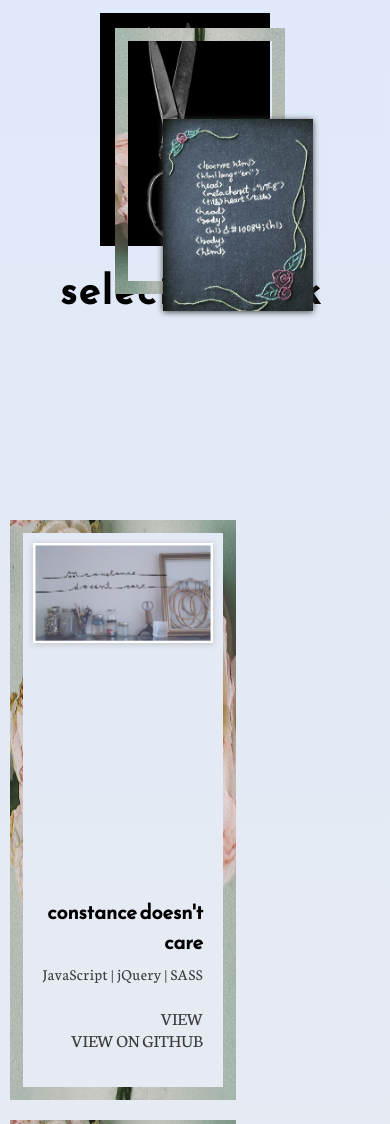
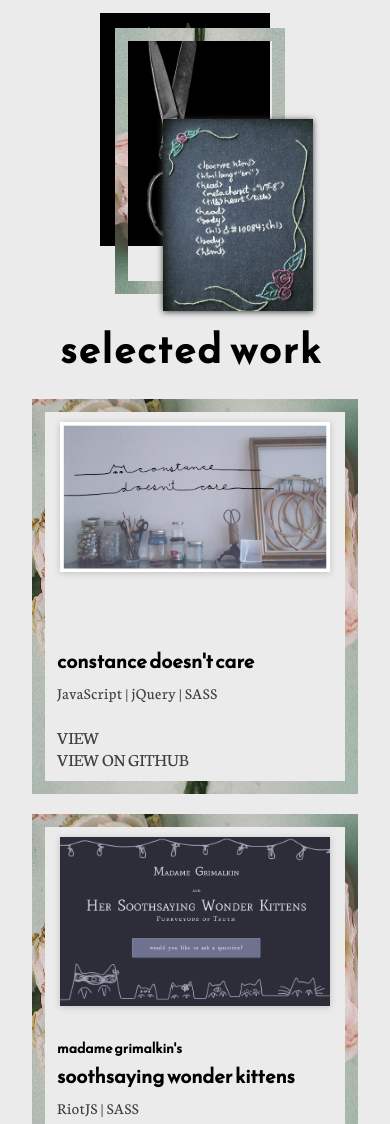
Before and after one commit to lindsaywoods/portfolio, a website: page index.html in a window 390 px wide. Shown: the part 761-1885 px from the top of the page. Drawn offline with nearby package versions, Linux system fonts and the light colour scheme; some packages are replaced by stand-ins of ours; a script that the page names is missing.

Commit message:
updating styles and layouts

```diff
--- a/index.html
+++ b/index.html
@@ -57,11 +57,9 @@
               <img src="/styles/assets/HTMLembroidery2.jpg" alt="">
             </div>
           </div>
-        <!-- <div class="aboutMeBorder colourBorder"> -->
-                </div>
         </div>
         <!-- beginning of portfolio section -->
-        <h2 class="sectionHeader portHeader">selected work</h2>
+        <h2 class="sectionHeader sectionHeader portHeader">selected work</h2>
         <div class="portSection">
           <div class="portItem portItem1">
             <div class="portItemImageContainer">
@@ -72,10 +70,7 @@
             <div class="portItemDesc">
               <h2 class="portTitle">Constance Doesn't Care</h2>
               <ul class="portList">
-                <!-- <li class="desc" > website dedicated to embroidery </li> -->
                 <li>JavaScript | jQuery | SASS </li>
-                <!-- <li>responsive</li> -->
-                <!-- <li>- includes some charming cat photos</li> -->
               </ul>
               <div class="viewLinksContainer">
                 <p><a target="_blank" href="http://www.constancedoesntcare.com">view</a></p>
@@ -92,10 +87,7 @@
             <div class="portItemDesc">
                 <h2 class="portTitle grimTitle"> <span class="grimSpan">Madame Grimalkin's</span> <br> Soothsaying Wonder Kittens</h2>
                 <ul class="portList">
-                    <!-- <li class="desc">psychic kittens answer your most pressing yes or no questions</li> -->
                     <li>RiotJS | SASS</li>
-                    <!-- <li>fully responsive</li> -->
-                    <!-- <li>- pretty fun</li> -->
                 </ul>
                 <div class="viewLinksContainer">
                   <p><a target="_blank"href="https://lindsaywoods.github.io/grimalkinRiot/">view</a></p>
@@ -113,10 +105,7 @@
               <h2 class="portTitle">
                 Living & Styling</h2>
               <ul class="portList">
-                <!-- <li class="desc">template website for a flower shop</li> -->
                 <li>PSD conversion</li>
-                <!-- <li>fully responsive</li> -->
-                <!-- <li>psd conversion</li> -->
               </ul>
               <div class="viewLinksContainer">
                 <p><a href="https://lindsaywoods.github.io/livingAndStyling/" target="_blank">view</a></p>
@@ -133,11 +122,8 @@
             <div class="portItemDesc">
               <h2 class="portTitle">stick poke or die</h2>
               <ul class="portList">
-                <!-- <li class="desc">a stick poke tattoo idea generator</li> -->
                 <li>JavaScript | jQuery | SASS | API</li>
-                <!-- <li>fully responsive</li> -->
                 <li>made in partnership with <a target="_blank" id="brent" href="http://www.brentcarabott.ca">brent carabott</a></li>
-                <!-- <li>- quite amusing</li> -->
               </ul>
               <div class="viewLinksContainer">
                 <p><a href="https://lindsaywoods.github.io/stickPoke/src/" target="_blank">view</a></p>
@@ -180,11 +166,11 @@
                   <a href="https://lindsaywoods.github.io/lindslist/" target="_blank">view live</a>
                 </p>
               </div>
-            </div> -->
-          <!-- </div>  -->
+            </div>
+          </div> -->
         </div>
         <!-- beginning of skills list -->
-        <!-- <div class="skillsSection">
+        <div class="skillsSection">
           <ul class="iconList">
             <div class="topIconList">
               <li class="iconListli">
@@ -264,15 +250,15 @@
                 </svg>
                 <p class="skillIcon">Sass</p>
               </li>
-              <li>
+              <!-- <li>
                 <svg class="vsCodeIcon" viewBox="0 0 128 128">
                   <path class="a" d="M95 2.3l30.5 12.3v98.7L94.8 125.7 45.8 77l-31 24.1L2.5 94.9V33.1l12.3-5.9 31 24.3ZM14.8 45.7V83.2l18.5-19Zm48.1 18.5L94.8 89.3V39Z"></path>
                 </svg>
                 <p class="skillIcon">VS Code</p>
-              </li>
+              </li> -->
             </div>
           </ul>
-        </div> -->
+        </div>
         <!-- beginning of contact section -->
         <section class="contactSection">
           <div class="contactForm">
@@ -315,11 +301,11 @@
 
             </form>
           </div>
-          <!-- <div class="contactImageBorder">
+          <div class="contactImageBorder">
             <div class="contactImage"></div>
-          </div> -->
+          </div>
         </section>
-      <!-- </div> -->
+      </div>
     </main>
     <a href="#header" class="scrollButton">scroll to top</a>
     <footer>
--- a/styles/style.css
+++ b/styles/style.css
@@ -132,7 +132,7 @@ legend, button::-moz-focus-inner, input::-moz-focus-inner {
   box-sizing: border-box; }
 
 body {
-  background: linear-gradient(0deg, #ebebeb 0%, #ececec 43%, #dbe8ff 100%); }
+  background: #ebebeb; }
 
 .wrapper {
   max-width: 1000px;
@@ -287,6 +287,7 @@ header {
   letter-spacing: 2px; }
 
 .portHeader {
+  margin-top: 15%;
   text-align: left;
   padding-left: 20px;
   margin-bottom: 10px; }
@@ -391,7 +392,10 @@ header {
 
 .portSection {
   display: flex;
-  flex-wrap: wrap; }
+  flex-wrap: wrap;
+  justify-content: space-around;
+  max-width: 900px;
+  margin: 0 auto; }
   .portSection p {
     text-align: left; }
 
@@ -429,7 +433,9 @@ header {
 
 .portItem1 {
   display: flex;
-  margin-top: 40px; }
+  margin-top: 40px;
+  min-width: 40%;
+  justify-content: center; }
 
 .portTitle {
   flex-direction: column;
@@ -483,12 +489,10 @@ header {
     margin-top: 5%; } }
 
 @media (max-width: 850px) {
-  .portItem1Image {
-    width: 200px;
-    height: 400px; }
   .portImage1 {
-    width: 250px;
-    top: 43%; }
+    width: 90%;
+    left: 5%;
+    top: 4%; }
   .scissorsIcon {
     width: 70px; }
   .portTitle {
@@ -496,15 +500,11 @@ header {
     margin-bottom: 5px; }
   .portItemDesc {
     justify-content: center;
-    text-align: right; }
+    left: 4%; }
     .portItemDesc li {
       font-size: 16px; }
   .portItem1 {
     justify-content: space-between; }
-  .portSection p {
-    text-align: right; }
-  .viewLinksContainer p {
-    text-align: right; }
   .wipTitleh2 {
     margin-top: 20px; } }
 
@@ -518,11 +518,9 @@ header {
     border: 13px solid;
     border-image: url("/styles/assets/daria-shevtsova-57355.jpg") 30 30;
     align-content: center;
-    margin: 50px;
-    height: 700px; }
+    margin: 50px; }
   .portItemDesc {
-    padding-right: 20px;
-    padding-bottom: 20px; }
+    padding-right: 20px; }
   .portItem1Image {
     border: none; }
   .portItem1Image img {
@@ -543,7 +541,7 @@ header {
   .portItemImageContainer {
     height: 200px; }
   .portItem1 {
-    height: 580px; } }
+    height: 395px; } }
 
 @media (max-width: 400px) {
   .portItem {
@@ -556,7 +554,6 @@ header {
 .portItemDesc {
   justify-content: center;
   position: absolute;
-  left: 7%;
   bottom: 3%; }
 
 .portList {
@@ -578,7 +575,7 @@ header {
   justify-content: center;
   flex-direction: column;
   max-width: 90%;
-  margin: 0 40px 0; }
+  margin: 10% 40px 0; }
   .iconList ul {
     margin-top: 80px; }
   .iconList svg {
@@ -628,15 +625,12 @@ header {
     display: none; } }
 
 .contactSection {
-  display: flex;
-  justify-content: space-around;
   margin-top: 100px; }
 
 .contactForm {
   text-align: left;
   display: flex;
   flex-direction: column;
-  max-width: 50%;
   align-items: center; }
   .contactForm p {
     margin-bottom: 30px; }
@@ -679,7 +673,8 @@ form {
   flex-direction: column;
   align-content: center;
   margin-top: 30px;
-  font-size: 20px; }
+  font-size: 20px;
+  width: 80%; }
 
 .form {
   border: none;
@@ -721,7 +716,7 @@ label {
   .formName, .formEmail {
     width: 70%; }
   form {
-    max-width: 170%; } }
+    width: 100%; } }
 
 @media (max-width: 500px) {
   .formName, .formEmail {
--- a/styles/styles.scss
+++ b/styles/styles.scss
@@ -3,10 +3,7 @@
 
 
 body {
-	// background: $backgroundColour;
-// background: linear-gradient(0deg, rgba(235,235,235,1) 0%, rgba(26,35,52,1) 20%, rgba(26,35,52,1) 100%); \
-// background: linear-gradient(0deg, rgba(235,235,235,1) 0%, rgba(236,236,236,1) 43%, darken(#ededed, 290%));
-background: linear-gradient(0deg, rgba(235,235,235,1) 0%, rgba(236,236,236,1) 43%, rgba(219,232,255,1) 100%);
+	background: $backgroundColour;
 }
 
 .wrapper {
@@ -132,8 +129,6 @@ header {
 	#headerColour {
 		padding: 65px 130px;
 	}
-
-
 }
 
 @media (max-width: 759px) {
@@ -153,7 +148,6 @@ header {
 		padding: 70px 70px;
 		border: 8px solid;
 		border-image:url("/styles/assets/daria-shevtsova-573555.jpg") 15 15;
-
 		}
 }
 
@@ -223,17 +217,14 @@ header {
 	}
 }
 
-
-
 .sectionHeader {
 	font-size: 40px;
 	display: inline-block;
 	letter-spacing: 2px;
-    // color: $black;
 }
 
 .portHeader {
-	// margin-top: 15%;
+	margin-top: 15%;
 	text-align: left;
 	padding-left: 20px;
 	margin-bottom: 10px;
@@ -250,7 +241,6 @@ header {
 	h2 {
 		padding: 5% 0 30px 20px;
 	}
-
 }
 
 .aboutMeImage {
@@ -368,13 +358,16 @@ header {
 	li {
 		font-size: 20px;
 		color: $darkGrey;
-    }}
-
+		}
+	}
 }
 
 .portSection {
 	display: flex;
 	flex-wrap: wrap;
+	justify-content: space-around;
+	max-width: 900px;
+	margin: 0 auto;
     p {
 			text-align: left;
     }
@@ -407,7 +400,6 @@ header {
 	img {
 		filter: drop-shadow(0px 1px 3px $lightGrey);
 	}
-    // margin: 100px;
 }
 
 .desc {
@@ -422,19 +414,19 @@ header {
 	&:hover {
 		color: $black;
 	}
-
 }
 
 .portItem1{
 	display: flex;
 	margin-top: 40px;
+	min-width: 40%;
+	justify-content: center;
 }
 
 
 .portTitle {
 	flex-direction: column;
 	text-transform: lowercase;
-    // margin-bottom: 25px;
 }
 
 .wipImage {
@@ -449,7 +441,6 @@ header {
 		display: inline-block;
 		content: "\2704";
 		transform: rotate(90deg);
-
 	}
 	&:before {
 		display: inline-block;
@@ -471,7 +462,6 @@ header {
 }
 
 .portImage1 {
-		// width: 350px;
 	width: 220px;
 	position: absolute;
 	top: 8%;
@@ -498,48 +488,31 @@ header {
 }
 
 @media (max-width: 850px) {
-    .portItem1Image{
-        width: 200px;
-        height: 400px;
+	.portImage1 {
+		width: 90%;
+		left: 5%;
+		top: 4%;
 	}
-    .portImage1 {
-        width: 250px;
-        top: 43%;
-    }
-
 	.scissorsIcon {
 		width: 70px;
 	}
-
 	.portTitle {
 		font-size: 20px;
 		margin-bottom:5px ;
 	}
 	.portItemDesc {
-				// margin-left: 20%;
 		justify-content: center;
-        text-align: right;
+		left: 4%;
 		li {
 			font-size: 16px;
 		}
 	}
-
 	.portItem1, {
 		justify-content: space-between;
-    }
-
-    .portSection p {
-        text-align: right;
-    }
-    .viewLinksContainer {
-        p {
-            text-align: right;
-        }
 	}
 	.wipTitleh2 {
 		margin-top: 20px;
 	}
-
 }
 
 @media (max-width: 767px) {
@@ -555,39 +528,31 @@ header {
 		border-image:$borderImage;
 		align-content: center;
 		margin: 50px;
-        height: 700px;
 	}
 	.portItemDesc {
 		padding-right: 20px;
-        padding-bottom: 20px;
 	}
-
 	.portItem1Image {
 		border: none;
 	}
-
 	.portItem1Image img{
 		width: 300px;
 		width: 90%;
 		left: 5%;
 		top: 5%;
 	}
-
 	.portTitle, .portItem1 h2 {
 		margin-top: 10px;
 	}
 	.portItem1 {
 		display: flex;
 	}
-
 	.portItemImageContainer {
 		display: flex;
 	}
-
 	.scissorsIcon {
 		left: 15%;
 	}
-
 }
 
 @media (max-width: 476px) {
@@ -595,7 +560,7 @@ header {
 		height: 200px;
 	}
 	.portItem1 {
-        height: 580px;
+		height: 395px;
 	}
 }
 
@@ -611,10 +576,8 @@ header {
 }
 
 .portItemDesc {
-    // margin-left: 25%;
 	justify-content: center;
 	position: absolute;
-		left: 7%;
 	bottom: 3%;
 }
 
@@ -622,9 +585,6 @@ header {
 	display: flex;
 	flex-direction: column;
 }
-
-
-
 
 .viewLinksContainer {
 	margin-top: 20px;
@@ -646,7 +606,7 @@ header {
 	justify-content: center;
 	flex-direction: column;
 	max-width: 90%;
-    margin: 0 40px 0;
+	margin: 10% 40px 0;
 	ul {
 		margin-top: 80px;
 	}
@@ -675,7 +635,6 @@ header {
 
 .topIconList, .bottomIconList {
 	margin: 0 auto;
-    // margin-bottom: 20px;
 }
 
 .bottomIconList {
@@ -683,10 +642,8 @@ header {
 }
 
 .iconList li {
-        // border: 1px solid $black;
 	width: 86px;
 	height: 97px;
-
 }
 
 @media (max-width: 685px) {
@@ -714,8 +671,6 @@ header {
 }
 
 .contactSection {
-    display: flex;
-    justify-content: space-around;
 	margin-top: 100px;
 }
 
@@ -723,7 +678,6 @@ header {
 	text-align: left;
 	display: flex;
 	flex-direction: column;
-    max-width: 50%;
 	align-items: center;
 	p {
 		margin-bottom: 30px;
@@ -781,6 +735,7 @@ form {
 	align-content: center;
 	margin-top: 30px;
 	font-size: 20px;
+	width: 80%;
 }
 
 .form {
@@ -834,7 +789,7 @@ label {
 		width: 70%;
 	}
 	form {
-        max-width: 170%;
+		width: 100%;
 	}
 }
 
@@ -885,5 +840,4 @@ footer {
 	border: 8px solid;
 	border-image:url("/styles/assets/daria-shevtsova-57355.jpg") 50;
 	background: lighten($lightGrey,30);
-    // opacity: .5;
 }
--- a/styles/variables.scss
+++ b/styles/variables.scss
@@ -8,7 +8,5 @@ $copyFont:'Neuton', serif;
 $h1Font: 'Reem Kufi', sans-serif;
 
 $backgroundColour: #ebebeb;
-// $backgroundColour: linear-gradient(0deg, rgba(235,235,224,1) 0%, rgba(33,42,48,1) 42%, rgba(33,42,59,1) 100%);
-
 $borderImage: url("/styles/assets/daria-shevtsova-57355.jpg") 30 30;
 $border: 13px solid;
```
Lines whose indentation alone changed are shown as unchanged.
